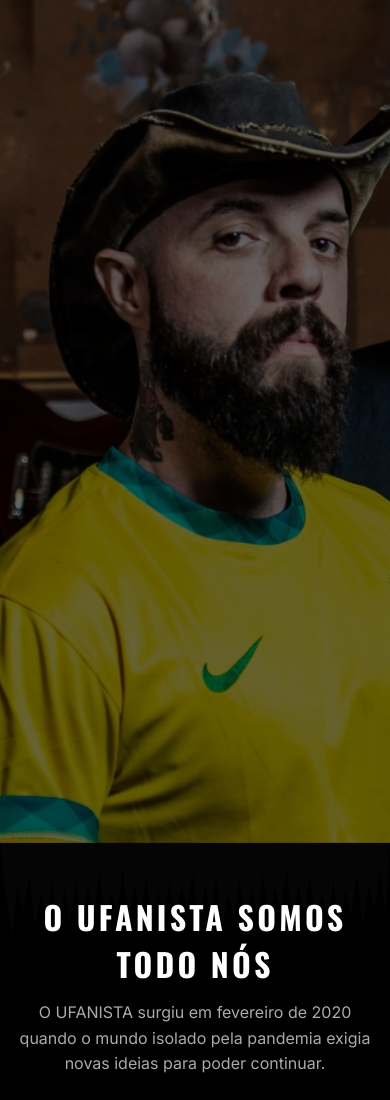
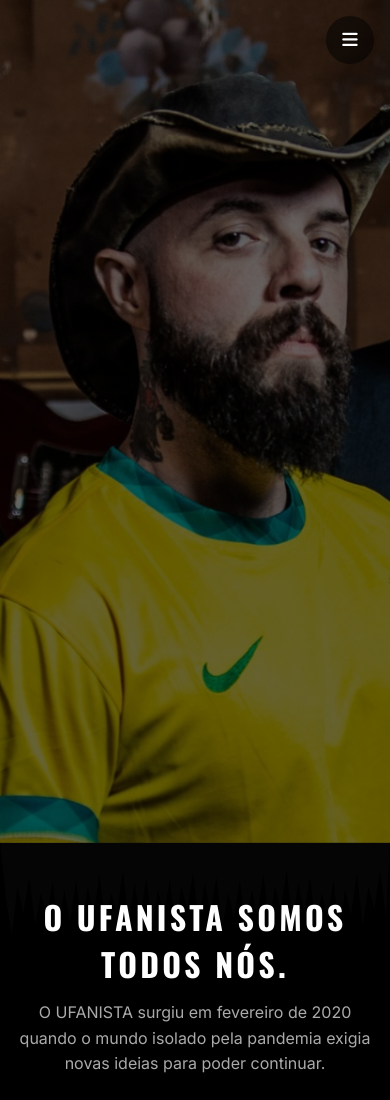
Before and after one commit to gilson85dasilva/O-Ufanista, a plain HTML site: page index.html in a window 390 px wide. Shown: the top 1100 px of the page. Drawn offline with nearby package versions, Linux system fonts and the light colour scheme.

Commit message:
Atualiza site e adiciona pasta O-Ufanista

```diff
--- a/index.html
+++ b/index.html
@@ -42,6 +42,16 @@
             </button>
         </div>
 
+        <div class="header-nav">
+            <button class="menu-toggle" aria-label="Abrir menu" aria-expanded="false">
+                <i class="fas fa-bars"></i>
+            </button>
+            <nav class="mobile-menu" aria-label="Menu mobile">
+                <a href="https://docs.google.com/presentation/d/1ZLvtFUC8owN0dchsvpVOnYf8tM84kdSS97iSzjzIkiE/edit?slide=id.g3a693e5c13d_0_0#slide=id.g3a693e5c13d_0_0" target="_blank" rel="noopener noreferrer" class="mobile-menu-link">Portfolio</a>
+                <a href="https://www.behance.net/gallery/238923827/O-UFANISTA" target="_blank" rel="noopener noreferrer" class="mobile-menu-link">Galeria</a>
+            </nav>
+        </div>
+
         <a href="https://docs.google.com/presentation/d/1ZLvtFUC8owN0dchsvpVOnYf8tM84kdSS97iSzjzIkiE/edit?slide=id.g3a693e5c13d_0_0#slide=id.g3a693e5c13d_0_0"
             target="_blank" rel="noopener noreferrer" class="btn-header btn-portfolio">Portfolio</a>
 
@@ -56,7 +66,7 @@
 
     <!-- QUEM SOMOS SECTION -->
     <section class="content-section reveal" id="quem-somos">
-        <h2>O Ufanista somos todo nós</h2>
+        <h2>O UFANISTA somos todos nós.</h2>
         <p>
             O UFANISTA surgiu em fevereiro de 2020 quando o mundo isolado pela pandemia exigia novas ideias para poder
             continuar.
```
